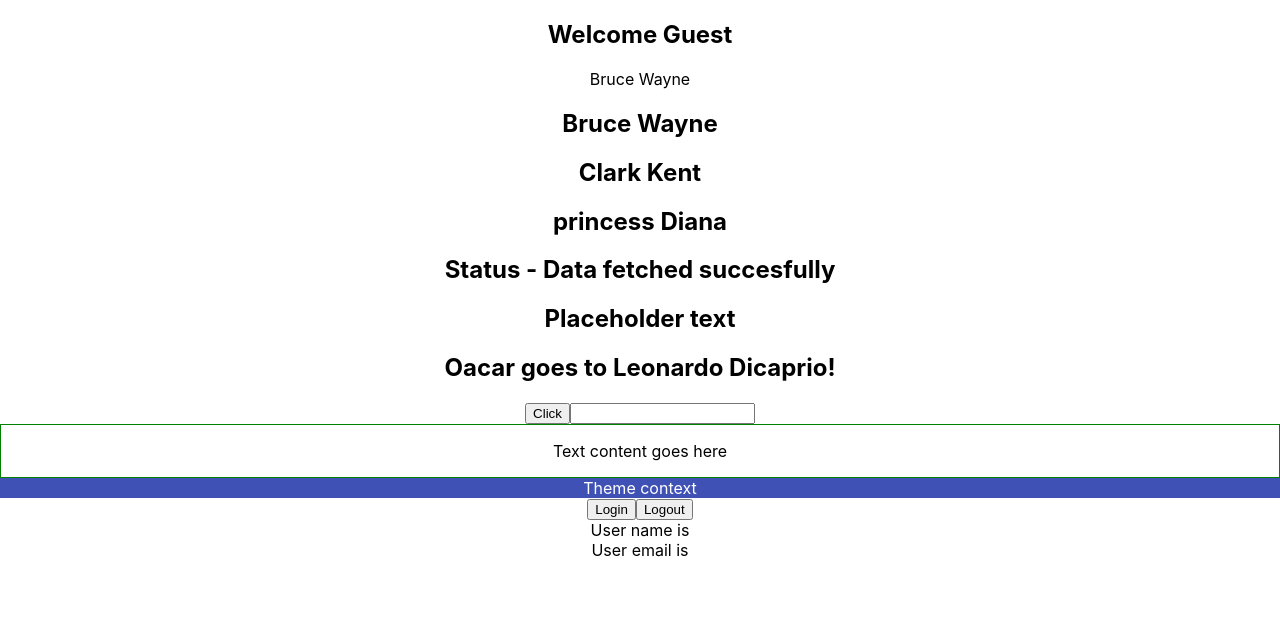
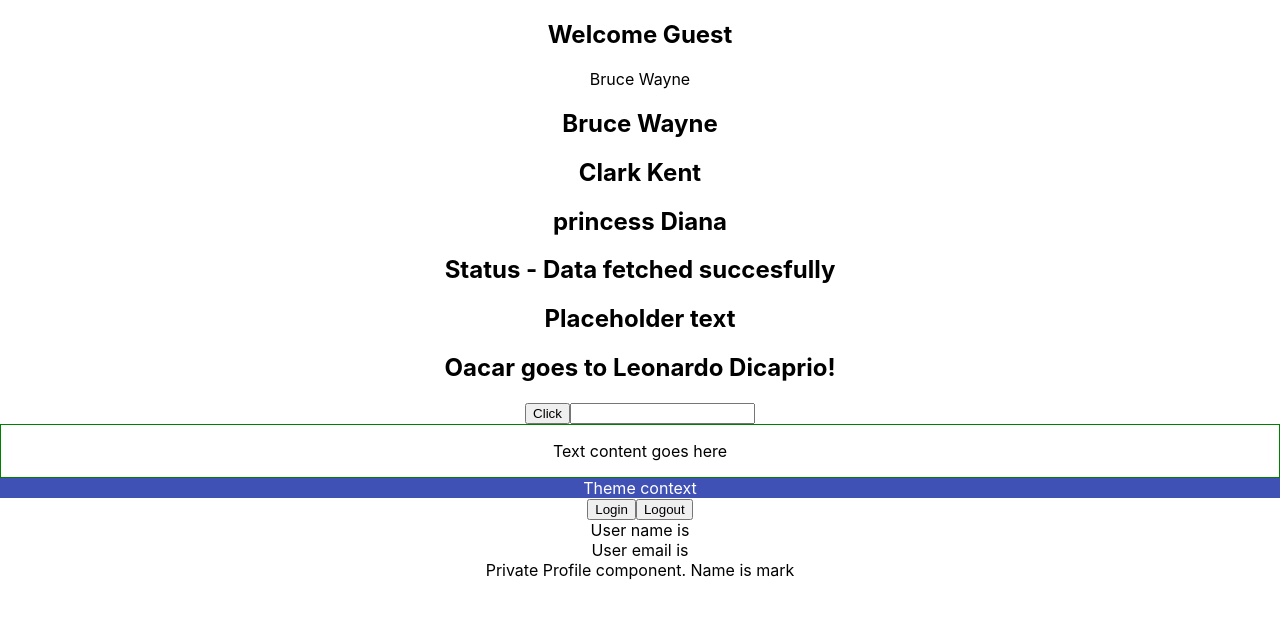
Before and after one commit to S-Solomon/react-typescript, a React (Create React App) app: page / in a window 1280 px wide. Shown: the top 618 px of the page. Built offline with nearby package versions, Linux system fonts and the light colour scheme.

Commit message:
passing  Component Props

```diff
--- a/src/App.tsx
+++ b/src/App.tsx
@@ -15,6 +15,8 @@
 
 import { UserContextProvider } from './components/context/UserContext'
 import { User } from './components/context/User'
+import { Private } from './components/auth/Private';
+import { Profile } from './components/auth/Profile';
 
 function App() {
   const PersonName = {
@@ -58,6 +60,8 @@
       <UserContextProvider>
         <User />
       </UserContextProvider>
+
+      <Private isLoggedIn={true} component={Profile}/>
     </div>
   );
 }
--- /dev/null
+++ b/src/components/auth/Login.tsx
@@ -0,0 +1,9 @@
+
+
+export const Login = () => {
+    return (
+        <div>
+            Please login to continue
+        </div>
+    )
+}
--- /dev/null
+++ b/src/components/auth/Private.tsx
@@ -0,0 +1,16 @@
+import React from 'react'
+import { Login } from './Login'
+import { ProfileProps } from './Profile'
+
+type PrivateProps = {
+    isLoggedIn: boolean
+    component: React.ComponentType<ProfileProps>
+}
+
+export const Private = ({ isLoggedIn, component: Component }: PrivateProps) => {
+    if (isLoggedIn) {
+        return <Component name='mark'/>
+    }else {
+        return <Login />
+    }
+}
--- /dev/null
+++ b/src/components/auth/Profile.tsx
@@ -0,0 +1,11 @@
+export type ProfileProps = {
+    name: string
+}
+
+export const Profile = ({ name }: ProfileProps) => {
+    return (
+        <div>
+            Private Profile component. Name is {name}
+        </div>
+    )
+}
```
